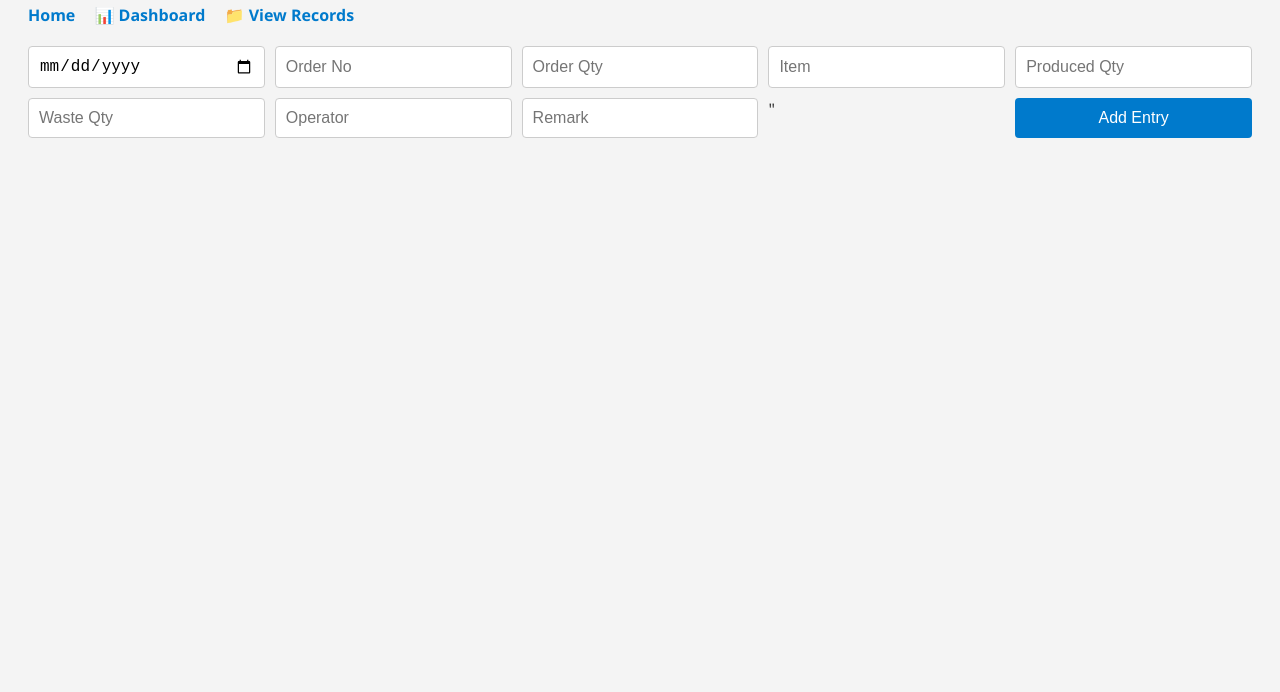
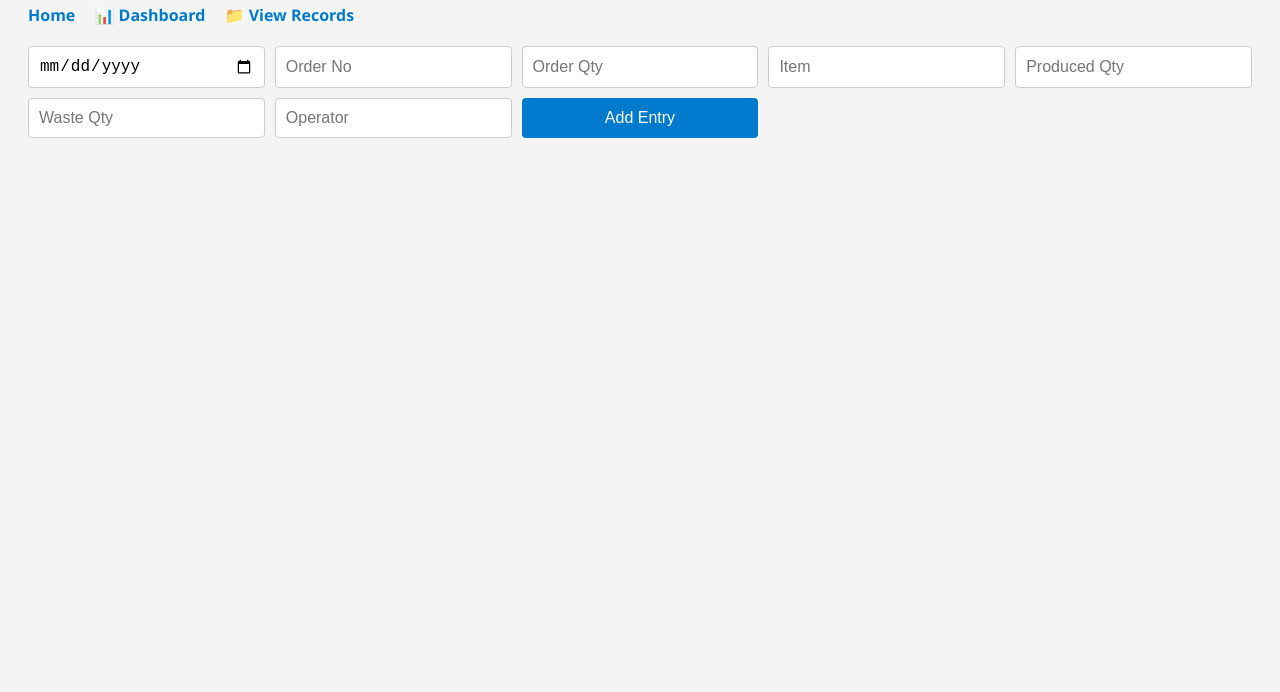
Before and after one commit to Jaichanli/ProductionTrackerApp, a plain HTML site: page index.html in a window 1280 px wide. Shown: the part 108-800 px from the top of the page. Drawn offline with Linux system fonts and the light colour scheme.

Commit message:
Update index.html

```diff
--- a/index.html
+++ b/index.html
@@ -21,7 +21,6 @@
     <input type="number" placeholder="Produced Qty" id="producedQty" required>
     <input type="number" placeholder="Waste Qty" id="wasteQty" required>
     <input type="text" placeholder="Operator" id="operator" required>
-    <input typr="text" placeholder="Remark" id="Remark" required>"
     <button type="submit">Add Entry</button>
   </form>
 
```
